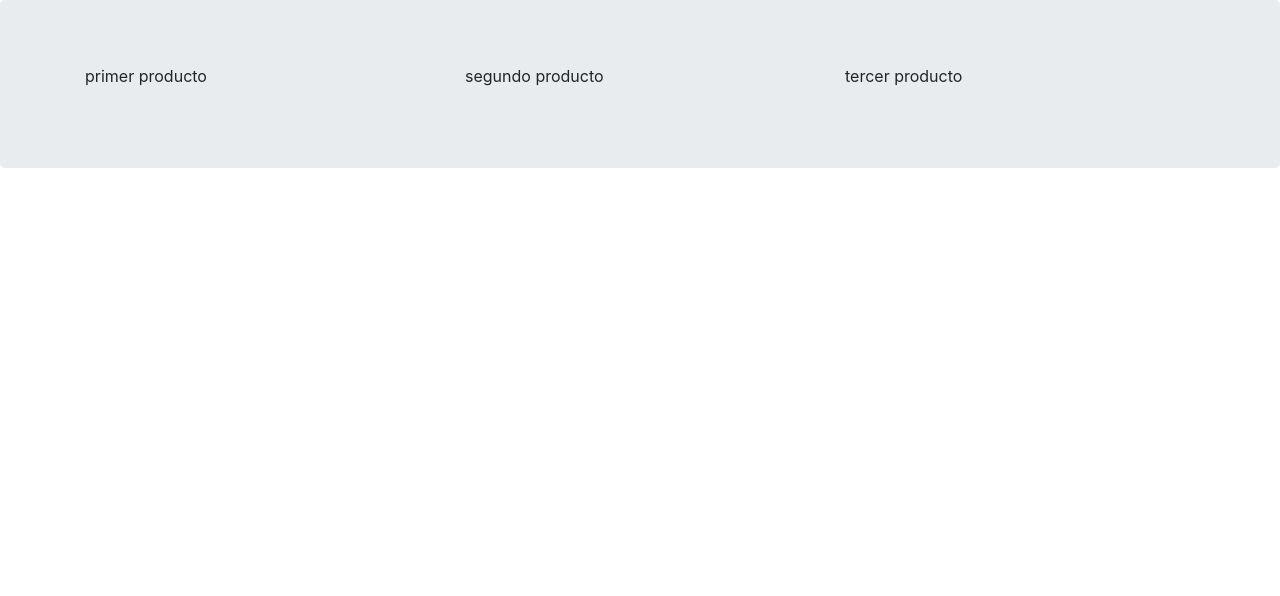
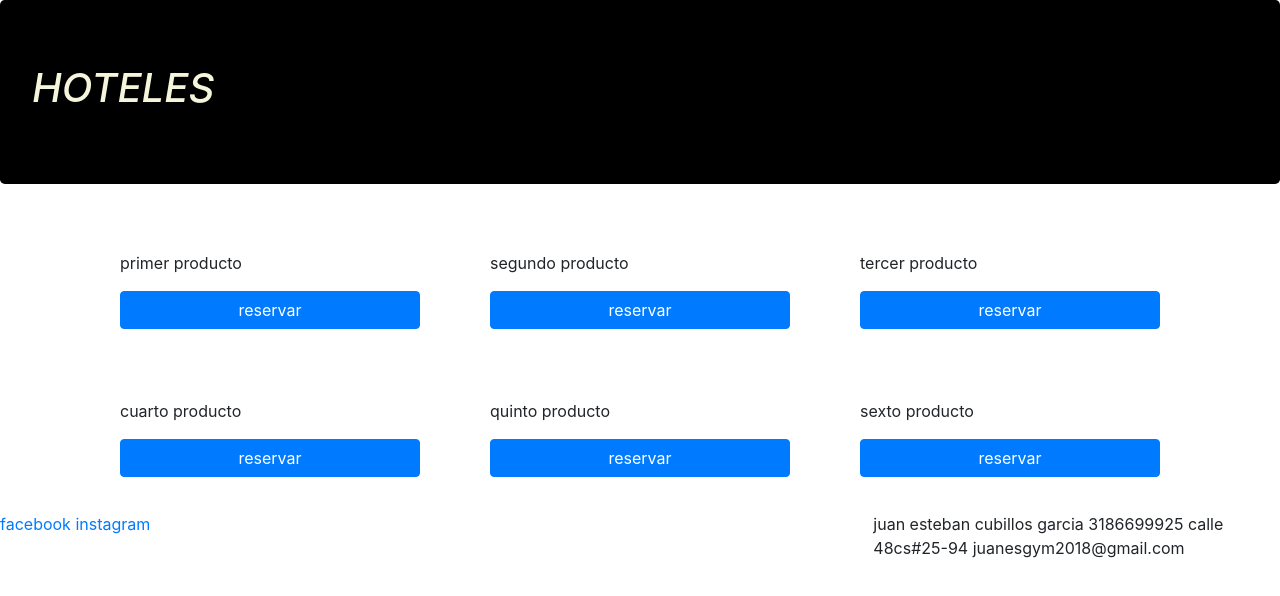
Before and after one commit to juanesGarcia/boostrap, a website: page index.html in a window 1280 px wide. Drawn offline with nearby package versions, Linux system fonts and the light colour scheme.

Commit message:
hoteles con css

```diff
--- a/index.html
+++ b/index.html
@@ -1,37 +1,91 @@
-<!doctype html>
+<!DOCTYPE html>
 <html lang="en">
   <head>
     <!-- Required meta tags -->
-    <meta charset="utf-8">
-    <meta name="viewport" content="width=device-width, initial-scale=1, shrink-to-fit=no">
+    <meta charset="utf-8" />
+    <meta
+      name="viewport"
+      content="width=device-width, initial-scale=1, shrink-to-fit=no"
+    />
 
     <!-- Bootstrap CSS -->
-    <link rel="stylesheet" href="node_modules/bootstrap/dist/css/bootstrap.min.css">
+    <link
+      rel="stylesheet"
+      href="node_modules/bootstrap/dist/css/bootstrap.min.css"
+    />
+    <link rel="stylesheet" href="style.css" />
+    <title>Hoteles Santa Marta</title>
+  </head>
+  <body>
     <div class="jumbotron">
-        <div class="container flex-diraction.row">
-            <div class="row">
-                   <div class="col-sm-12 col-md-4 col-lg-4 ">
-                    <p>primer producto</p>
-                   </div>
-                   <div class="col-sm-12 col-md-4 col-lg-4 ">
-                    <p>segundo producto</p>
-                   </div>
-                   <div class="col-sm-12  col-md-4 col-lg-4">
-                    <p>tercer producto</p>
-                  </div>
-            </div>
+      <h1 class="letras">HOTELES</h1>
+    </div>
 
+    <div class="container d-flex flex-row">
+        <div class=" card-hotel">
+          <p>primer producto</p>
+          <button class="btn btn-primary btn-reverse justify-content-between">reservar</button>
+        </div>
+        <div class=" card-hotel">
+          <p>segundo producto</p>
+          <button class="btn btn-primary btn-reverse">reservar</button>
+        </div>
+        <div class="card-hotel">
+          <p>tercer producto</p>
+          <button class="btn btn-primary btn-reverse">reservar</button>
+      </div>
+    </div>
+    <div class="container  d-flex flex-row">
+        <div class="card-hotel">
+          <p>cuarto producto</p>
+          <button class="btn btn-primary btn-reverse">reservar</button>
+        </div>
+        <div class="card-hotel">
+          <p>quinto producto</p>
+          <button class="btn btn-primary btn-reverse">reservar</button>
+        </div>
+        <div class="card-hotel">
+          <p>sexto producto</p>
+          <button class="btn btn-primary btn-reverse">reservar</button>
         </div>
     </div>
-
-  </head>
-  <body>
-
-
     <!-- Optional JavaScript -->
     <!-- jQuery first, then Popper.js, then Bootstrap JS -->
-    <script src="node_modules/jquery/dist/jquery.min.js" integrity="sha384-DfXdz2htPH0lsSSs5nCTpuj/zy4C+OGpamoFVy38MVBnE+IbbVYUew+OrCXaRkfj" crossorigin="anonymous"></script>
-    <script src="node_modules/popper.js/dist/popper.min.js" integrity="sha384-9/reFTGAW83EW2RDu2S0VKaIzap3H66lZH81PoYlFhbGU+6BZp6G7niu735Sk7lN" crossorigin="anonymous"></script>
-    <script src="node_modules/bootstrap/dist/js/bootstrap.min.js" integrity="sha384-B4gt1jrGC7Jh4AgTPSdUtOBvfO8shuf57BaghqFfPlYxofvL8/KUEfYiJOMMV+rV" crossorigin="anonymous"></script>
+    <script
+      src="node_modules/jquery/dist/jquery.min.js"
+      integrity="sha384-DfXdz2htPH0lsSSs5nCTpuj/zy4C+OGpamoFVy38MVBnE+IbbVYUew+OrCXaRkfj"
+      crossorigin="anonymous"
+    ></script>
+    <script
+      src="node_modules/popper.js/dist/popper.min.js"
+      integrity="sha384-9/reFTGAW83EW2RDu2S0VKaIzap3H66lZH81PoYlFhbGU+6BZp6G7niu735Sk7lN"
+      crossorigin="anonymous"
+    ></script>
+    <script
+      src="node_modules/bootstrap/dist/js/bootstrap.min.js"
+      integrity="sha384-B4gt1jrGC7Jh4AgTPSdUtOBvfO8shuf57BaghqFfPlYxofvL8/KUEfYiJOMMV+rV"
+      crossorigin="anonymous"
+    ></script>
   </body>
+  <footer>
+    <div class="row aling-items-end">
+    <div class="col-sm-4 ">
+        <a href="facebook.com">facebook</a>
+        <a href="instagram.com">instagram</a>
+    </div>
+    <div class="col-sm-4 ">
+
+    </div>
+    <div class="col-sm-4 ">
+        <address>
+
+          juan esteban cubillos garcia
+          3186699925
+          calle 48cs#25-94
+          juanesgym2018@gmail.com
+
+        </address>
+    </div>
+  </div>
+  </footer>
 </html>
--- /dev/null
+++ b/style.css
@@ -0,0 +1,22 @@
+.jumbotron{
+background-color: black;
+}
+.letras{
+    font-style: italic;
+    color: beige;
+}
+.card-hotel{
+ flex: 1 150px;
+ flex-direction: initial;
+ margin: 25px;
+ padding: 10px;
+}
+
+.btn-reverse{
+    width: 100%;
+
+}
+
+.footer{
+    margin: 30px;
+}
```
